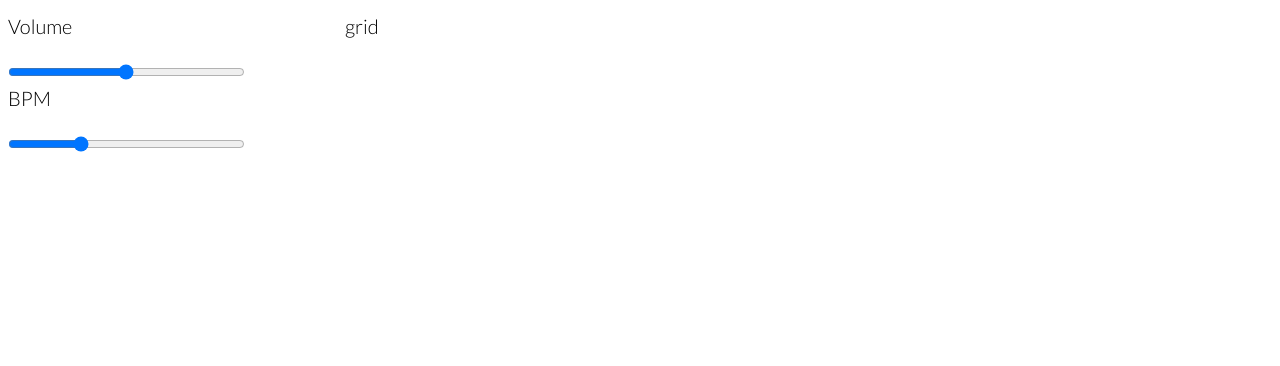
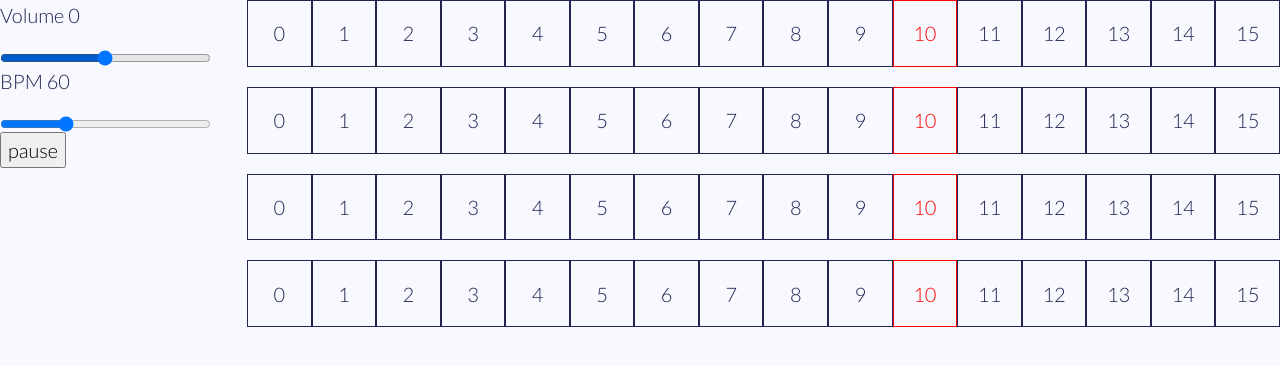
Before and after one commit to jordan52/tracker, a React (Create React App) app: page / in a window 1280 px wide. Shown: the top 366 px of the page. Built offline with nearby package versions, Linux system fonts and the light colour scheme.

Commit message:
grid and controls

```diff
--- a/src/App.css
+++ b/src/App.css
@@ -21,5 +21,47 @@
 }
 
 .controlbox {
-    width: 15rem;
+    width: var(--s4);
 }
+
+/* Tracks */
+.stacktrack {
+    --space: 1.0rem;
+    display: flex;
+    flex-direction: column;
+    justify-content: flex-start;
+}
+
+.stacktrack > * {
+    margin-top: 0;
+    margin-bottom: 0;
+}
+
+.stacktrack > * + * {
+    margin-top: var(--space);
+}
+
+.track {
+    display: flex;
+    height: auto;
+    overflow-x: auto;
+    overflow-y: hidden;
+    scrollbar-color: #fff #000;
+}
+
+.beat {
+    width: var(--s2);
+    height: var(--s2);
+    border: var(--border-thin) solid;
+    box-sizing: content-box;
+    margin-left: auto;
+    margin-right: auto;
+    max-width: var(--s2);
+    display: flex;
+    align-items: center;
+    justify-content: center;
+}
+
+.red {
+    color: red;
+}
--- a/src/App.js
+++ b/src/App.js
@@ -1,19 +1,58 @@
 import './App.css';
-import React, { useState } from 'react';
+import React, { useState, useEffect, useRef } from 'react';
+import Grid from './components/Grid';
 import Slider from './components/Slider';
+
+const useToggle = (initialState) => {
+  const [isToggled, setIsToggled] = React.useState(initialState);
+
+  // put [setIsToggled] into the useCallback's dependencies array
+  // this value never changes so the callback is not going to be ever re-created
+  const toggle = React.useCallback(
+    () => setIsToggled(state => !state),
+    [setIsToggled],
+  );
+
+  return [isToggled, toggle];
+}
+
 function App() {
+
+  let timer = useRef(null);
   const [level, setLevel] = useState(0);
+  const [tick, setTick] = useState(0);
+  const [isPlaying, toggleIsPlaying] = useToggle(true);
   const volume = (event) => {
-    console.log(event.target.value);
     setLevel(event.target.value);
   };
   const [bpm, setBpm] = useState(60);
   const tempo = (event) => {
-    console.log(event.target.value);
     setBpm(event.target.value);
+    if(isPlaying) {
+      clearInterval(timer.current);
+      play();
+    }
   };
 
+  const play = () => {
+    timer.current = setInterval(()=>{
+      setTick(tick=>{if(tick>14)return 0; return tick+1})
+    },(60 * 1000) / bpm / 2);
+    return () => clearInterval(timer.current);
+  }
+  useEffect(()=>{
+    play();
+  },[]);
 
+  const playpause = () => {
+    if(!isPlaying){
+      play();
+      toggleIsPlaying();
+    } else {
+      clearInterval(timer.current);
+      toggleIsPlaying();
+    }
+  }
   return (
     <div className='with-sidebar'>
       <div>
@@ -38,10 +77,9 @@ function App() {
             max={200}
             step="1"
           ></Slider>
+          <button onClick={()=>playpause()}>{isPlaying ? 'pause' : ' play  '}</button>
         </div>
-        <div className='gridbox'>
-          grid
-        </div>
+        <Grid beats={16} tick={tick}/>
       </div>
     </div>
   );
--- /dev/null
+++ b/src/components/Beat.js
@@ -0,0 +1,8 @@
+import React from 'react';
+
+const Beat = (props) => {
+  return (
+    <div className={`beat ${props.tick == props.i ? "red":""}`}>{props.i}</div>
+  )
+}
+export default Beat;
--- /dev/null
+++ b/src/components/Grid.js
@@ -0,0 +1,21 @@
+import React, { useState } from 'react';
+import Track from './Track';
+const Grid = (props) => {
+  return (
+    <div className="stacktrack">
+      <div>
+        <Track {...props}/>
+      </div>
+      <div>
+        <Track {...props}/>
+      </div>
+      <div>
+        <Track {...props}/>
+      </div>
+      <div>
+        <Track {...props}/>
+      </div>
+    </div>
+  )
+}
+export default Grid;
--- a/src/components/Slider.css
+++ b/src/components/Slider.css
@@ -23,6 +23,3 @@
 .sliderbarlabel {
     min-width: calc(var(--base)*3);
 }
-.sliderbarinput {
-    max-width: calc(var(--base)*10);
-}
--- a/src/components/Slider.js
+++ b/src/components/Slider.js
@@ -4,7 +4,7 @@ const Slider = (props) => {
   return (
     <div class='sliderbar'>
       <div>
-        <label className='sliderbarlabel' htmlFor={props.id}>{props.label}</label>
+        <label className='sliderbarlabel' htmlFor={props.id}>{props.label} {props.value}</label>
         <input
           className='sliderbarinput'
           id={props.id}
--- /dev/null
+++ b/src/components/Track.js
@@ -0,0 +1,14 @@
+import React, { useState } from 'react';
+import Beat from './Beat';
+const Track = (props) => {
+  var items = [];
+  for (var i = 0; i < props.beats; i++) {
+    items.push(<Beat i={i} {...props}/>);
+  }
+  return (
+    <div className="track">
+      {items}
+    </div>
+  )
+}
+export default Track;
--- a/src/index.css
+++ b/src/index.css
@@ -1,4 +1,78 @@
+/* Box sizing rules */
+*,
+*::before,
+*::after {
+    box-sizing: border-box;
+}
+
+/* Remove default margin */
+body,
+h1,
+h2,
+h3,
+h4,
+p,
+figure,
+blockquote,
+dl,
+dd {
+    margin: 0;
+}
+
+/* Remove list styles on ul, ol elements with a list role, which suggests default styling will be removed */
+ul[role="list"],
+ol[role="list"] {
+    list-style: none;
+}
+
+/* Set core root defaults */
+html {
+    scroll-behavior: smooth;
+}
+
+/* Set core body defaults */
+body {
+    min-height: 100vh;
+    text-rendering: optimizeSpeed;
+    line-height: 1.5;
+}
+
+/* A elements that don't have a class get default styles */
+a:not([class]) {
+    text-decoration-skip-ink: auto;
+}
+
+/* Make images easier to work with */
+img,
+picture {
+    max-width: 100%;
+    display: block;
+}
+
+/* Inherit fonts for inputs and buttons */
+input,
+button,
+textarea,
+select {
+    font: inherit;
+}
+
+/* Remove all animations and transitions for people that prefer not to see them */
+@media (prefers-reduced-motion: reduce) {
+    *,
+    *::before,
+    *::after {
+        animation-duration: 0.01ms !important;
+        animation-iteration-count: 1 !important;
+        transition-duration: 0.01ms !important;
+        scroll-behavior: auto !important;
+    }
+}
+
+/* END OF RESET */
 :root {
+    --color-light: #F8F8FF;
+    --color-dark: #242453;
     --ratio:1.8;
     --s-5:calc(var(--s0)/var(--ratio)/var(--ratio)/var(--ratio)/var(--ratio)/var(--ratio));
     --s-4:calc(var(--s0)/var(--ratio)/var(--ratio)/var(--ratio)/var(--ratio));
```
